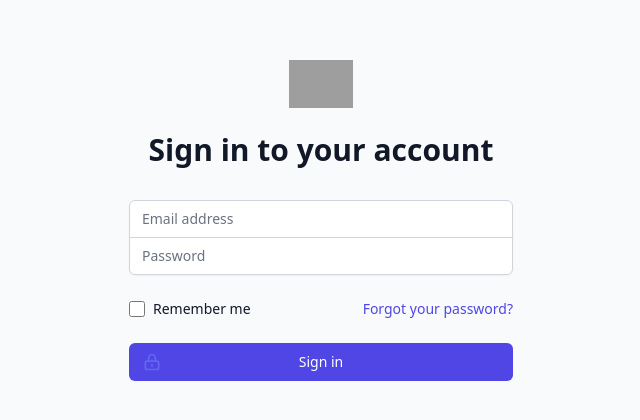
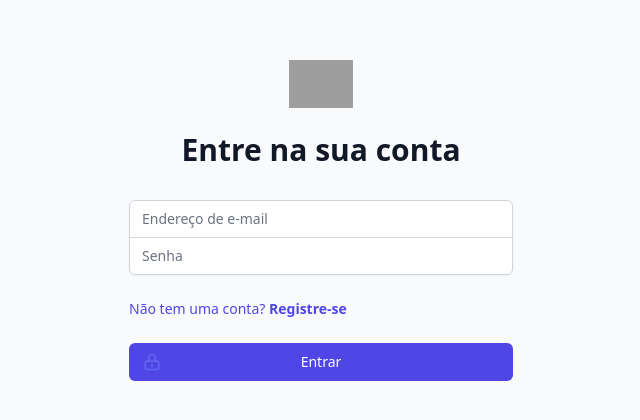
Before and after one commit to calesj/laravel-timesheet, a Next.js app in the folder client/: page / in a window 1280 px wide. Shown: the part 180-600 px from the top of the page, without its empty margins (319-959 px from the left). Built offline with nearby package versions, Linux system fonts and the light colour scheme; grey boxes are pictures that could not be loaded.

Commit message:
feat - utilizando o metodo `getUser`, para verificar se existe alguem logado, quando tentarem acessar a tela de login ou register, se tiver alguem logado, ele redireciona para o dashboard

```diff
--- a/client/src/pages/index.tsx
+++ b/client/src/pages/index.tsx
@@ -3,39 +3,19 @@ import {LockClosedIcon} from "@heroicons/react/outline";
 import {useForm} from 'react-hook-form';
 import {useContext, useEffect} from "react";
 import {AuthContext} from "@/contexts/AuthContext";
-import {parseCookies} from "nookies";
-import {api} from "@/services/api";
 import {useRouter} from "next/router";
 
 export default function Home() {
   const { register, handleSubmit } = useForm();
-  const {signIn} = useContext(AuthContext)
+  const {signIn, getUser} = useContext(AuthContext)
   const router = useRouter()
 
   // VERIFICA SE EXISTE UM TOKEN SALVO NO NAVEGADOR,
   // SE EXISTIR, ELE VAI FAZER A REQUISICAO NA API COM ESSE TOKEN,
   // RETORNANDO OS DADOS DO USUARIO
-  useEffect(  () => {
-    getUser()
-  }, [])
-
-  // METODO RESPONSAVEL, POR VERIFICAR SE JA EXISTE ALGUEM AUTENTICADO
-  // SE TIVER, ELE REDIRECIONA PARA A PAGINA DE DASHBOARD
-  async function getUser() {
-    const token = parseCookies()
-    if (token.m2_token) {
-      let response =  await api.get('/user')
-          .then((response => {
-            return response
-          }))
-          .catch((e => {
-            console.log(e)
-          }));
-      if (response?.data.id) {
-          router.push('/dashboard')
-      }
-    }
-  }
+  useEffect(() => {
+      getUser('dashboard')
+  }, []);
 
   // METODO RESPONSAVEL POR ENVIAR OS PARAMETROS DO FORMULARIO, AO METODO DE LOGAR DO CONTEXT
   async function handleSignIn(data) {
@@ -55,15 +35,11 @@ export default function Home() {
             src="https://tailwindui.com/img/logos/workflow-mark-indigo-600.svg"
             alt="Workflow"
           />
-          <h2 className="mt-6 text-center text-3xl font-extrabold text-gray-900">Sign in to your account</h2>
+          <h2 className="mt-6 text-center text-3xl font-extrabold text-gray-900">Entre na sua conta</h2>
         </div>
         <form className="mt-8 space-y-6" onSubmit={handleSubmit(handleSignIn)}>
-          <input type="hidden" name="remember" defaultValue="true" />
           <div className="rounded-md shadow-sm -space-y-px">
             <div>
-              <label htmlFor="email-address" className="sr-only">
-                Email address
-              </label>
               <input
                   {...register('email')}
                 id="email-address"
@@ -72,13 +48,10 @@ export default function Home() {
                 autoComplete="email"
                 required
                 className="appearance-none rounded-none relative block w-full px-3 py-2 border border-gray-300 placeholder-gray-500 text-gray-900 rounded-t-md focus:outline-none focus:ring-indigo-500 focus:border-indigo-500 focus:z-10 sm:text-sm"
-                placeholder="Email address"
+                placeholder="Endereço de e-mail"
               />
             </div>
             <div>
-              <label htmlFor="password" className="sr-only">
-                Password
-              </label>
               <input
                   {...register('password')}
                 id="password"
@@ -87,27 +60,15 @@ export default function Home() {
                 autoComplete="current-password"
                 required
                 className="appearance-none rounded-none relative block w-full px-3 py-2 border border-gray-300 placeholder-gray-500 text-gray-900 rounded-b-md focus:outline-none focus:ring-indigo-500 focus:border-indigo-500 focus:z-10 sm:text-sm"
-                placeholder="Password"
+                placeholder="Senha"
               />
             </div>
           </div>
 
           <div className="flex items-center justify-between">
-            <div className="flex items-center">
-              <input
-                id="remember_me"
-                name="remember_me"
-                type="checkbox"
-                className="h-4 w-4 text-indigo-600 focus:ring-indigo-500 border-gray-300 rounded"
-              />
-              <label htmlFor="remember_me" className="ml-2 block text-sm text-gray-900">
-                Remember me
-              </label>
-            </div>
-
             <div className="text-sm">
-              <a href="#" className="font-medium text-indigo-600 hover:text-indigo-500">
-                Forgot your password?
+              <a href="/register" className="font-medium text-indigo-600 hover:text-indigo-500">
+                Não tem uma conta? <b>Registre-se</b>
               </a>
             </div>
           </div>
@@ -120,7 +81,7 @@ export default function Home() {
               <span className="absolute left-0 inset-y-0 flex items-center pl-3">
                 <LockClosedIcon className="h-5 w-5 text-indigo-500 group-hover:text-indigo-400" aria-hidden="true" />
               </span>
-              Sign in
+              Entrar
             </button>
           </div>
         </form>
```
